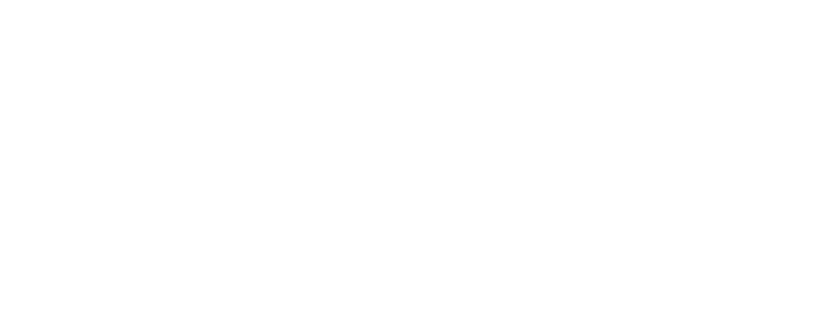
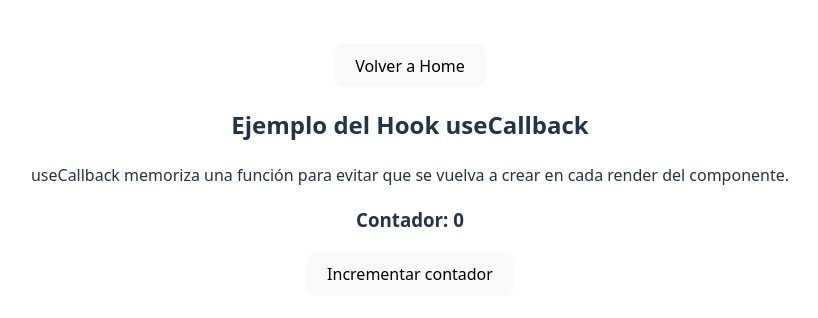
Before and after one commit to Jdmorenoc/Proyecto_SoA, a React (Vite) app in the folder proyecto/: page /useCallback in a window 1280 px wide. Before the commit this address had no page. Shown: the part 230-548 px from the top of the page, without its empty margins (230-1048 px from the left). Built offline with nearby package versions, Linux system fonts and the light colour scheme.

Commit message:
Montando hook UseCallback

```diff
--- a/proyecto/src/App.jsx
+++ b/proyecto/src/App.jsx
@@ -9,6 +9,7 @@
 import UseActionStateExample from './playground/UseActionState';
 import UseReducer from './playground/UseReducer';
 import UseRef from './playground/UseRef';
+import UseCallback from './playground/UseCallback';
 
 function App() {
 
@@ -24,6 +25,7 @@
         <Route path="/useActionState" element={<UseActionStateExample/>} />
         <Route path="/useReducer" element={<UseReducer/>} />
         <Route path="/useRef" element={<UseRef/>} />
+        <Route path="/useCallback" element={<UseCallback/>} />
       </Routes>
     </BrowserRouter>
   )
--- /dev/null
+++ b/proyecto/src/playground/UseCallback.jsx
@@ -0,0 +1,36 @@
+import React, { useState, useCallback } from "react";
+import { useNavigate } from "react-router-dom";
+
+function UseCallback() {
+
+  const navigate = useNavigate();
+
+  const [contador, setContador] = useState(0);
+
+  const incrementar = useCallback(() => {
+    setContador(prev => prev + 1);
+  }, []);
+
+  return (
+    <div>
+
+      <button onClick={() => navigate("/")}>Volver a Home</button>
+
+      <h2>Ejemplo del Hook useCallback</h2>
+
+      <p>
+        useCallback memoriza una función para evitar que se vuelva a crear
+        en cada render del componente.
+      </p>
+
+      <h3>Contador: {contador}</h3>
+
+      <button onClick={incrementar}>
+        Incrementar contador
+      </button>
+
+    </div>
+  );
+}
+
+export default UseCallback;
```
